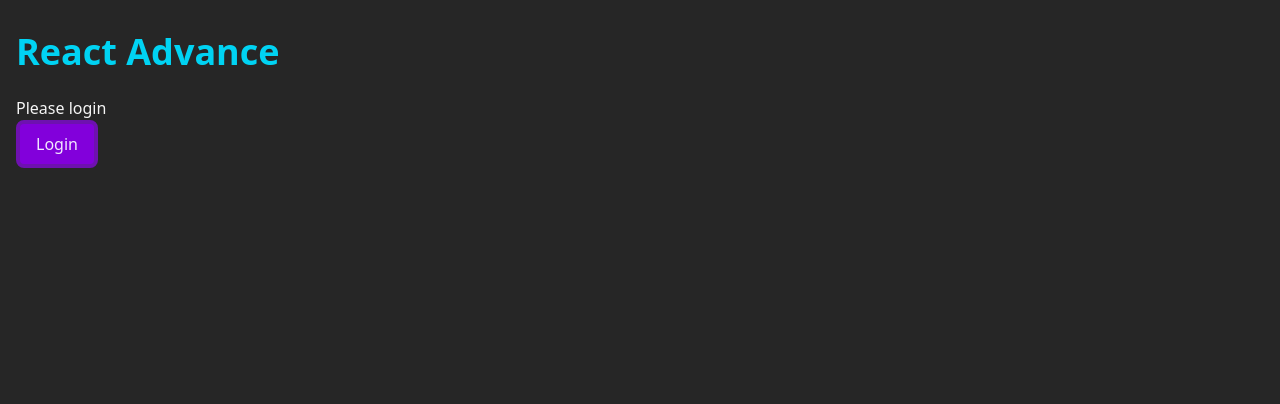
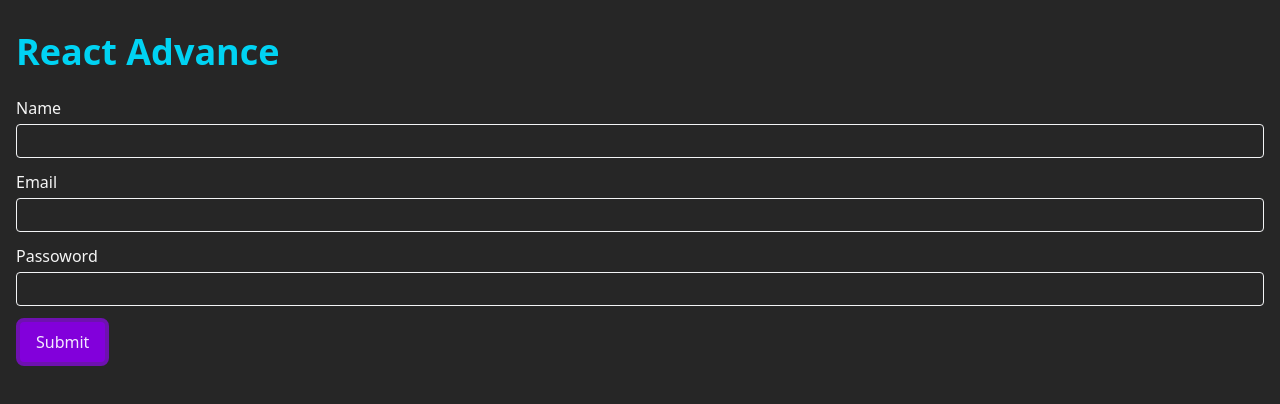
Before and after one commit to BabulHoda98/react-advance, a React (Vite) app: page / in a window 1280 px wide. Shown: the top 404 px of the page. Built offline with nearby package versions, Linux system fonts and the light colour scheme.

Commit message:
MultI-input

```diff
--- a/src/App.jsx
+++ b/src/App.jsx
@@ -12,8 +12,11 @@ import MultipleReturnsFetch from "./topics/03-conditional-rendering/02-multiple-
 import HooksRules from "./topics/03-conditional-rendering/03-hooks-rule";
 import ShorCircuit from "./topics/03-conditional-rendering/04-short-circuit";
 import ShorCircuitExample from "./topics/03-conditional-rendering/05-short-circuit-example";
-// import ToggleChallenge from "./topics/03-conditional-rendering/06-toggle-challenge";
+import ToggleChallenge from "./topics/03-conditional-rendering/06-toggle-challenge";
+
 import UserChallenge from "./topics/03-conditional-rendering/07-use-challenge";
+import ControllerInput from "./topics/04-forms/01-controller-input";
+import MultipleInputs from "./topics/04-forms/03-multiple-input";
 
 function App(){
 
@@ -37,7 +40,10 @@ function App(){
         {/* <ShorCircuit/> */}
         {/* <ShorCircuitExample/> */}
         {/* <ToggleChallenge/> */}
-        <UserChallenge/>
+        {/* <UserChallenge/> */}
+        {/* <ControllerInput/> */}
+
+        <MultipleInputs/>
 
       </div>
 
--- a/src/index.css
+++ b/src/index.css
@@ -19,3 +19,7 @@
 .btn{
     @apply bg-purple-700 hover:bg-purple-600 text-purple-100 border-4 border-purple-800 py-2 px-4 rounded-lg cursor-pointer;
 }
+
+.input{
+    @apply border border-gray-100 rounded py-1 px-2;
+}
--- a/src/topics/03-conditional-rendering/06-toggle-challenge.jsx
+++ b/src/topics/03-conditional-rendering/06-toggle-challenge.jsx
@@ -4,27 +4,29 @@
 //-toggle state value
 //-conditionally render component/element
 
-import { useState } from "react";
+import React, { useState } from 'react'
 
-function ToggleChallenge() {
-    const[toggle,setToggle]=useState(false);
+const ToggleChallenge=()=> {
+   const [toggle,setToggle]=useState(false);
+
     function handleToggle(){
         setToggle(!toggle);
     }
-}
-return(
+  return (
     <div>
-        <h1>Toggle Challenge</h1>
-        <button onClick={handleToggle} className="btn">Click me </button>
+        <h1 className='h1 mb-4'>ToggleChallenge</h1>
+        <button className='btn' onClick={handleToggle}>Click me</button>
         {toggle && <SomeComponent/>}
     </div>
-)
+  )
+}
 
-function SomeComponent() {
+function SomeComponent(){
     return(
         <div>
-            <h3 className="h3">Some Component</h3>
+            <h1 className='h3'>Some Component</h1>
         </div>
     )
 }
-export default ToggleChallenge;
+
+export default ToggleChallenge
--- a/src/topics/03-conditional-rendering/07-use-challenge.jsx
+++ b/src/topics/03-conditional-rendering/07-use-challenge.jsx
@@ -10,8 +10,9 @@ import React, { useState } from 'react'
 
 const UserChallenge = () => {
   const [user, setUser] = useState(null);
+
   const login = () => {
-    setUser({ name: 'Babul Hoda' });
+    setUser({name:'Babul Hoda'});
   };
   const logout = () => {
     setUser(null);
@@ -20,16 +21,16 @@ const UserChallenge = () => {
     <div>
       {user ? (
         <div>
-          <h4>Hello there, {user.name}!</h4>
-          <button onClick={logout} className='btn'>Logout</button>
+          {/* <h4>Hello there, {user.name}!</h4> */}
+          {/* <button onClick={logout} className='btn'>Logout</button> */}
         </div>
       ) : (
         <div>
-          <h4>Please login</h4>
-          <button onClick={login} className='btn'>Login</button>
+          {/* <h4>Please login</h4> */}
+          {/* <button onClick={login} className='btn'>Login</button> */}
         </div>
       )}
     </div>
   );
-}
-export default UserChallenge
+};
+export default UserChallenge;
--- /dev/null
+++ b/src/topics/04-forms/01-controller-input.jsx
@@ -0,0 +1,52 @@
+import React, { useState } from 'react'
+
+const ControllerInputs = () => {
+    const [name,setName]=useState("");
+    const [email,setEmail]=useState("");
+
+    function handleChangeName(e){
+        // console.log(e);
+        // console.log(e.target);
+        // console.log(e.target.value)
+        setName(e.target.value);
+    }
+    function handleSubmit(e){
+        e.preventDefault()
+        console.log(name,email);
+    }
+  return (
+    <div>
+        <form onClick={handleSubmit}>
+            <h3 className='h3 mb-4'>Controlles Inputs</h3>
+            <div className='flex flex-col gap-2 mb-3'>
+                <label htmlFor='name' className='text-xl'>Name</label>
+                <input
+                type='text'
+                name='name'
+                id='name'
+                className='input'
+                value={name}
+                onChange={handleChangeName}
+                 />
+            </div>
+            <div className='flex flex-col gap-2 mb-3'>
+                <label htmlFor='email' className='text-xl'>Email</label>
+                <input
+                type='email'
+                name='email'
+                id='email'
+                className='input'
+                value={email}
+                onChange={(e)=>{setEmail(e.target.email)}}
+                 />
+            </div>
+            <div>
+                <button className='btn'>Click me</button>
+            </div>
+        </form>
+    </div>
+
+  );
+};
+
+export default ControllerInputs;
--- /dev/null
+++ b/src/topics/04-forms/02-UserChallenge.jsx
@@ -0,0 +1,46 @@
+import React from 'react'
+
+const UserChallenge = () => {
+    const [name,setName]=useState("");
+    const [people,setPeople]=useState(data);
+
+    const handleChallenge=(e)=>{
+        setName(e.target.value);
+    };
+    const handleSubmit=(e)=>{
+        e.preventDefault();
+
+        if(name.length==0) return;
+        const newPerson={
+            id:new Date().getTime(),
+            name,
+        };
+        setPeople([...people,newPerson])
+        setName("");
+    };
+    function handleRemove(id){
+        const newPeople=people.filter((person)=>person.id !==id);
+        setPeople(newPeople);
+    }
+  return (
+        <section>
+            <h2>Form User Chaallenge</h2>
+            <form>
+                <div>
+                    <label htmlFor='name' className='sr-only'>Full Name</label>
+                    <input
+                        type='text'
+                        name='name'
+                        id='name'
+                        className='input'
+                        value={name}
+                        onChange={handleChange}
+                    />
+                    <button className='btn'>Submit</button>
+                </div>
+            </form>
+        </section>
+  );
+
+  };
+export default UserChallenge ;
--- /dev/null
+++ b/src/topics/04-forms/03-multiple-input.jsx
@@ -0,0 +1,72 @@
+import React, { useState } from "react";
+
+const MultipleInputs = () => {
+  const [user, setUser] = useState({
+    name: "",
+    email: "",
+    password: "",
+  });
+
+  const handleChange = (e) => {
+    // console.log("handleChange");
+    // console.log("e.target");
+    console.log(e.target.name);
+    console.log(e.target.value);
+
+  const newUser = {
+    ...user,
+    [e.target.name]: e.target.value,
+  };
+  setUser(newUser);
+};
+
+const handleSubmit = (e) => {
+  e.preventDefault();
+  console.log(user);
+};
+
+return (
+  <div>
+    {/* <h2 className="h2">MultiPleinput</h2> */}
+    <form className="mb-6" onSubmit={handleSubmit}>
+      <div className="my-3 grid gap-1">
+        <label htmlFor="name">Name</label>
+        <input
+          type="text"
+          name="name"
+          id="name"
+          className="input"
+          value={user.name}
+          onChange={handleChange}
+        />
+      </div>
+      <div className="my-3 grid gap-1">
+        <label htmlFor="name">Email</label>
+        <input
+          type="text"
+          name="email"
+          id="email"
+          className="input"
+          value={user.email}
+          onChange={handleChange}
+        />
+      </div>
+      <div className="my-3 grid gap-1">
+        <label htmlFor="name">Passoword</label>
+        <input
+          type="password"
+          name="password"
+          id="password"
+          className="input"
+          value={user.password}
+          onChange={handleChange}
+        />
+      </div>
+      <div>
+        <button className="btn">Submit</button>
+      </div>
+    </form>
+  </div>
+);
+};
+export default MultipleInputs;
```
